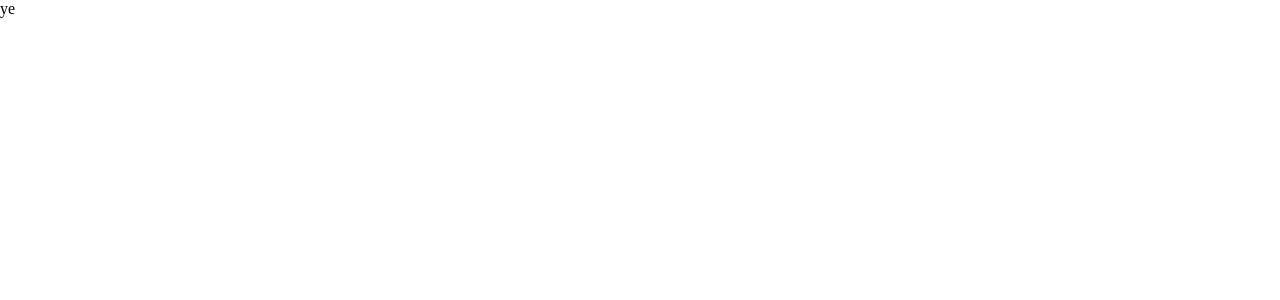
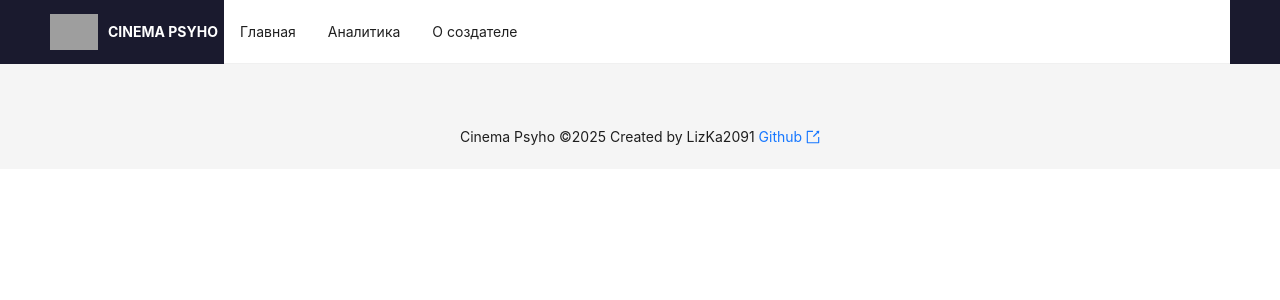
Before and after one commit to LizKa2091/cinema-psyho, a React (Create React App) app in the folder frontend/: page / in a window 1280 px wide. Shown: the top 300 px of the page. Built offline with nearby package versions, Linux system fonts and the light colour scheme; grey boxes are pictures that could not be loaded.

Commit message:
add mainpage with routing

```diff
--- a/frontend/package.json
+++ b/frontend/package.json
@@ -3,6 +3,8 @@
   "version": "0.1.0",
   "private": true,
   "dependencies": {
+    "@ant-design/icons": "^5.6.1",
+    "@tanstack/react-query": "^5.75.2",
     "@testing-library/dom": "^10.4.0",
     "@testing-library/jest-dom": "^6.6.3",
     "@testing-library/react": "^16.3.0",
@@ -12,8 +14,10 @@
     "@types/react": "^19.1.2",
     "@types/react-dom": "^19.1.3",
     "@types/react-router-dom": "^5.3.3",
+    "antd": "^5.24.9",
     "react": "^19.1.0",
     "react-dom": "^19.1.0",
+    "react-hook-form": "^7.56.2",
     "react-router-dom": "^7.5.3",
     "react-scripts": "5.0.1",
     "sass": "^1.87.0",
--- a/frontend/src/App.tsx
+++ b/frontend/src/App.tsx
@@ -1,11 +1,15 @@
 import React, { FC } from 'react';
-import './App.css';
+import './assets/scss/main.scss';
+import MainPage from './pages/MainPage';
+import { BrowserRouter, Routes, Route } from 'react-router-dom';
 
 const App: FC = () => {
    return (
-      <div className="App">
-         ye
-      </div>
+      <BrowserRouter>
+         <Routes>
+            <Route path='/' element={<MainPage />} />
+         </Routes>
+      </BrowserRouter>
    );
 }
 
--- /dev/null
+++ b/frontend/src/pages/MainPage.module.css
@@ -0,0 +1 @@
+.header{display:flex;align-items:center;background-color:#1a1a2e;width:100%;position:sticky;top:0;left:0;z-index:1}.logo{display:flex;align-items:center;font-weight:700;color:#fff;width:174px;height:48px;position:relative;padding-left:58px;text-transform:uppercase}.logo::after{content:"";background:url("../images/logo.png") no-repeat center center;background-size:contain;width:48px;height:48px;position:absolute;top:0;left:0}.menu{flex:1;min-width:0}.main-page__content{display:flex;justify-content:center;align-items:center;gap:25px;margin:20px 0}
--- /dev/null
+++ b/frontend/src/pages/MainPage.module.scss
@@ -0,0 +1,43 @@
+.header {
+   display: flex;
+   align-items: center;
+   background-color: #1a1a2e;
+   width: 100%;
+   position: sticky;
+   top: 0;
+   left: 0;
+   z-index: 1;
+}
+.logo {
+   display: flex;
+   align-items: center;
+   font-weight: 700;
+   color: #fff;
+   width: 174px;
+   height: 48px;
+   position: relative;
+   padding-left: 58px;
+   text-transform: uppercase;
+
+   &::after {
+      content: '';
+      background: url('../images/logo.png') no-repeat center center;
+      background-size: contain;
+      width: 48px;
+      height: 48px;
+      position: absolute;
+      top: 0;
+      left: 0;
+   }
+}
+.menu {
+   flex: 1;
+   min-width: 0;
+}
+.main-page__content {
+   display: flex;
+   justify-content: center;
+   align-items: center;
+   gap: 25px;
+   margin: 20px 0;
+}
--- /dev/null
+++ b/frontend/src/pages/MainPage.tsx
@@ -0,0 +1,33 @@
+import React, { FC } from 'react';
+import { Layout, Menu } from 'antd';
+import { ExportOutlined } from '@ant-design/icons';
+import styles from './MainPage.module.scss';
+import { Link } from 'react-router-dom';
+import { IMenuItem } from '../types/menu.types';
+
+const { Header, Content, Footer } = Layout;
+
+const headerItems: IMenuItem[] = [
+   { label: 'Главная', key: 'home' },
+   { label: 'Аналитика', key: 'analytics' },
+   { label: 'О создателе', key: 'about' }
+];
+
+const MainPage: FC = () => {
+   return (
+      <Layout>
+         <Header className={styles.header}>
+            <div className={styles.logo}>Cinema Psyho</div>
+            <Menu className={styles.menu} items={headerItems} mode='horizontal'/>
+         </Header>
+         <Content className={styles['main-page__content']}>
+
+         </Content>
+         <Footer style={{ textAlign: 'center' }}>
+            Cinema Psyho ©2025 Created by LizKa2091 <Link to='https://github.com/LizKa2091'>Github <ExportOutlined /></Link>
+         </Footer>
+      </Layout>
+   )
+};
+
+export default MainPage;
```
Also changed, not shown: frontend/src/types/menu.types.ts (added, +11 -0 lines), 1 other file (tests, documents, lock files or other folders).
